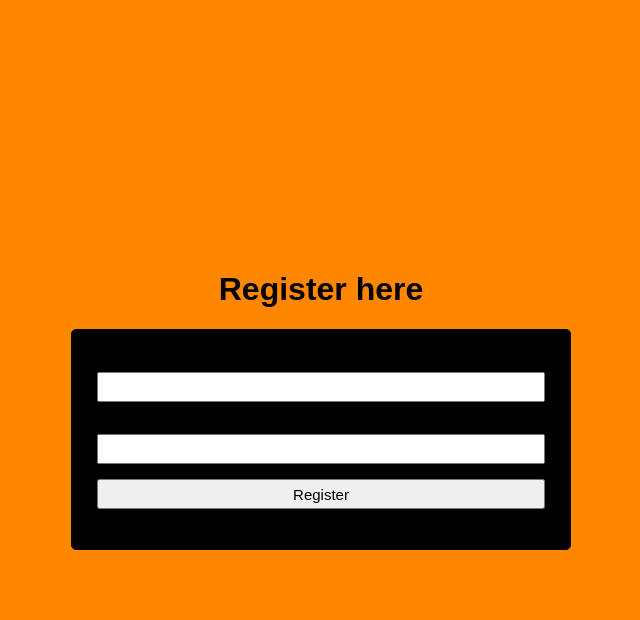
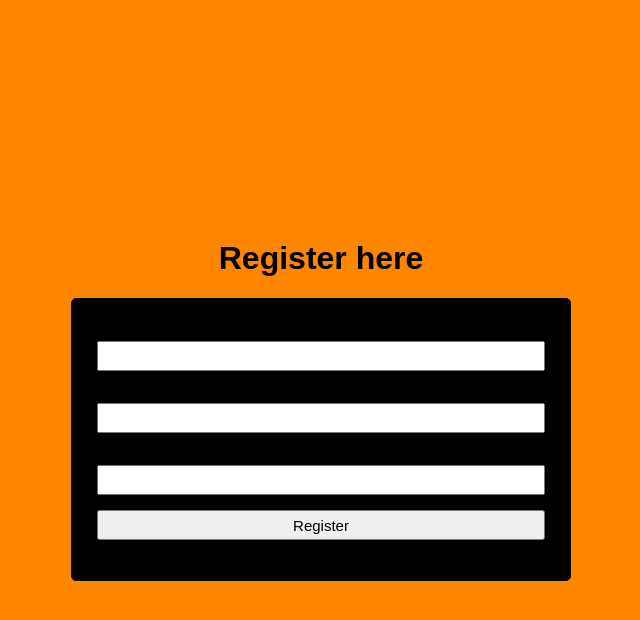
Before and after one commit to aliflkpd/NFTWeb-redesign, a PHP site: page /register.php in a window 1280 px wide. Shown: the top 620 px of the page, without its empty margins (319-959 px from the left). Run offline with PHP 8.4, Linux system fonts and the light colour scheme.

Commit message:
WalletID added into database

```diff
--- a/index.php
+++ b/index.php
@@ -7,7 +7,7 @@ require "session.php";
     <meta charset="UTF-8">
     <meta http-equiv="X-UA-Compatible" content="IE=edge">
     <meta name="viewport" content="width=device-width, initial-scale=1.0">
-    <tittle>Home</tittle>
+    <tittle></tittle>
 </head>
 
 <Style>
@@ -20,6 +20,6 @@ require "session.php";
     }
 </Style>
 <body>
-    <h1>Welcome, <?php echo $_SESSION['email']; ?></h1>
+    <h1>Welcome, <?php echo $_SESSION['WalletID']; ?></h1>
 </body>
 </html>
--- a/register.php
+++ b/register.php
@@ -21,6 +21,11 @@
                     </div>
 
                     <div>
+                        <label for="WalletID">WalletID</label>
+                        <input type="WalletID" name="WalletID" id="WalletID">
+                    </div>
+
+                    <div>
                         <label for="password">Password</label>
                         <input type="password" name="password" id="password">
                     </div>
@@ -33,24 +38,27 @@
                 <?php
                     if(isset($_POST['submit'])){
                         $email = htmlspecialchars($_POST['email']);
+                        $WalletID = htmlspecialchars($_POST['WalletID']);
                         $password = htmlspecialchars($_POST['password']);
                         $encryptedPassword = password_hash($password, PASSWORD_DEFAULT);
 
                         $query = mysqli_query($con, "SELECT email FROM users WHERE email='$email'");
+                        $query = mysqli_query($con, "SELECT WalletID FROM users WHERE WalletID='$WalletID'");
                         $count = mysqli_num_rows($query);
 
+
                         if($count > 0){
-                            echo "Email already registered!";
+                            echo "Email or WalletID already registered!";
                         }
                         else {
-                            $queryInsert = mysqli_query($con, "INSERT INTO users (email,password) VALUES
-                            ('$email','$encryptedPassword')");
+                            $queryInsert = mysqli_query($con, "INSERT INTO users (email,password,WalletID) VALUES
+                            ('$email','$encryptedPassword','$WalletID')");
 
-                        }
                         IF($queryInsert) {
                             echo "Register success!";
                             echo '<a href="login.php"><br>Click here to login</a>';
                         }
+                    }
                     }
                 ?>
             </div>
```
